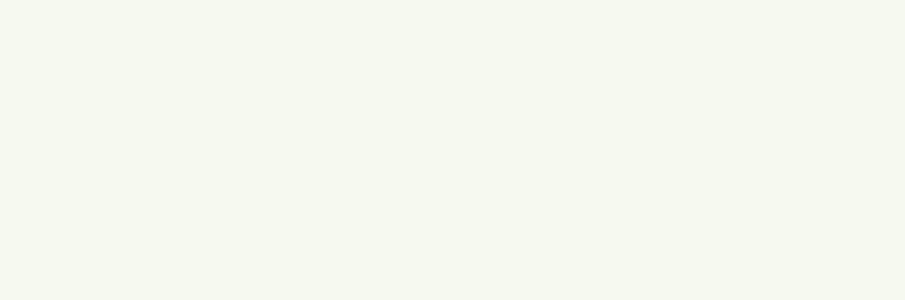
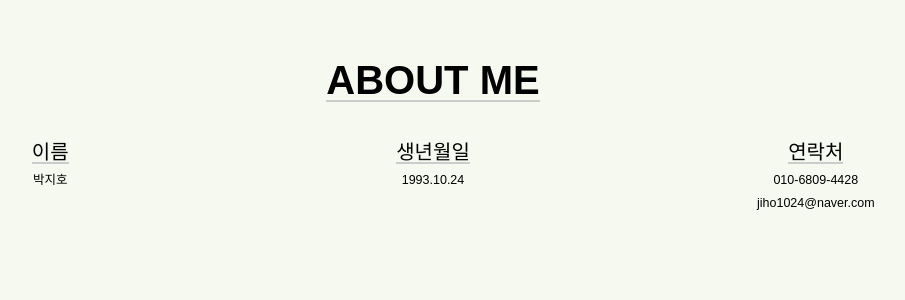
Before and after one commit to qkrwlgh123/portfolio_ver2, a React (Create React App) app: page / in a window 1280 px wide. Shown: the top 300 px of the page, without its empty margins (207-1112 px from the left). Built offline with nearby package versions, Linux system fonts and the light colour scheme.

Commit message:
전역, 컴포넌트 레이아웃 구현 및 About me 컴포넌트 내용 작성

```diff
--- a/src/App.tsx
+++ b/src/App.tsx
@@ -1,5 +1,12 @@
+import AboutMe from "./components/aboutMe/aboutMe";
+import GlobalLayout from "./styles/layout/global/globalLayout";
+
 const App = () => {
-  return <div></div>;
+  return (
+    <GlobalLayout>
+      <AboutMe />
+    </GlobalLayout>
+  );
 };
 
 export default App;
--- /dev/null
+++ b/src/components/aboutMe/aboutMe.style.ts
@@ -0,0 +1,49 @@
+import styled from "styled-components";
+
+const Container = styled.div`
+  display: flex;
+  margin-top: 4rem;
+  justify-content: center;
+  align-items: flex-start;
+  width: 100%;
+
+  h3 {
+    font-size: 2rem;
+    font-weight: normal;
+    border-bottom: 2px solid #cccccc;
+    width: fit-content;
+  }
+`;
+
+const ContentBox = styled.div`
+  display: flex;
+  flex-direction: column;
+  align-items: center;
+
+  gap: 1rem;
+
+  width: 33%;
+`;
+
+const ContentText = styled.span`
+  font-size: 1.25rem;
+  font-weight: normal;
+`;
+
+const CenterContentBox = styled(ContentBox)`
+  display: flex;
+  justify-content: center;
+`;
+
+const RightContentBox = styled(ContentBox)`
+  display: flex;
+  justify-content: flex-end;
+`;
+
+export default {
+  Container,
+  ContentBox,
+  CenterContentBox,
+  RightContentBox,
+  ContentText,
+};
--- /dev/null
+++ b/src/components/aboutMe/aboutMe.tsx
@@ -0,0 +1,26 @@
+import ComponentLayout from "../../styles/layout/component/componentLayout";
+import Style from "./aboutMe.style";
+
+const AboutMe = () => {
+  return (
+    <ComponentLayout title="ABOUT ME" bgColor="#ffffff">
+      <Style.Container>
+        <Style.ContentBox>
+          <h3>이름</h3>
+          <Style.ContentText>박지호</Style.ContentText>
+        </Style.ContentBox>
+        <Style.CenterContentBox>
+          <h3>생년월일</h3>
+          <Style.ContentText>1993.10.24</Style.ContentText>
+        </Style.CenterContentBox>
+        <Style.RightContentBox>
+          <h3>연락처</h3>
+          <Style.ContentText>010-6809-4428</Style.ContentText>
+          <Style.ContentText>jiho1024@naver.com</Style.ContentText>
+        </Style.RightContentBox>
+      </Style.Container>
+    </ComponentLayout>
+  );
+};
+
+export default AboutMe;
--- /dev/null
+++ b/src/styles/layout/component/componentLayout.style.ts
@@ -0,0 +1,18 @@
+import styled from "styled-components";
+
+const LayoutContainer = styled.div`
+  padding: 6rem 2rem;
+`;
+
+const TitleContainer = styled.div`
+  display: flex;
+  justify-content: center;
+  h1 {
+    display: inline;
+    font-weight: bold;
+    font-size: 4rem;
+    border-bottom: 2px solid #cccccc;
+  }
+`;
+
+export default { LayoutContainer, TitleContainer };
--- /dev/null
+++ b/src/styles/layout/component/componentLayout.tsx
@@ -0,0 +1,22 @@
+import Style from "./componentLayout.style";
+
+const ComponentLayout = ({
+  title,
+  bgColor,
+  children,
+}: {
+  title: string;
+  bgColor: string;
+  children: React.ReactNode;
+}) => {
+  return (
+    <Style.LayoutContainer>
+      <Style.TitleContainer>
+        <h1>{title}</h1>
+      </Style.TitleContainer>
+      <div>{children}</div>
+    </Style.LayoutContainer>
+  );
+};
+
+export default ComponentLayout;
--- /dev/null
+++ b/src/styles/layout/global/globalLayout.style.ts
@@ -0,0 +1,13 @@
+import styled from "styled-components";
+
+const OuterLayout = styled.div`
+  display: flex;
+  justify-content: center;
+`;
+
+const InnerLayout = styled.div`
+  width: 100%;
+  max-width: 1200px;
+`;
+
+export default { OuterLayout, InnerLayout };
--- /dev/null
+++ b/src/styles/layout/global/globalLayout.tsx
@@ -0,0 +1,12 @@
+import Style from "./globalLayout.style";
+// 1. Outer - 가운데로 모아주기
+
+const GlobalLayout = ({ children }: { children: React.ReactNode }) => {
+  return (
+    <Style.OuterLayout>
+      <Style.InnerLayout>{children}</Style.InnerLayout>
+    </Style.OuterLayout>
+  );
+};
+
+export default GlobalLayout;
```
